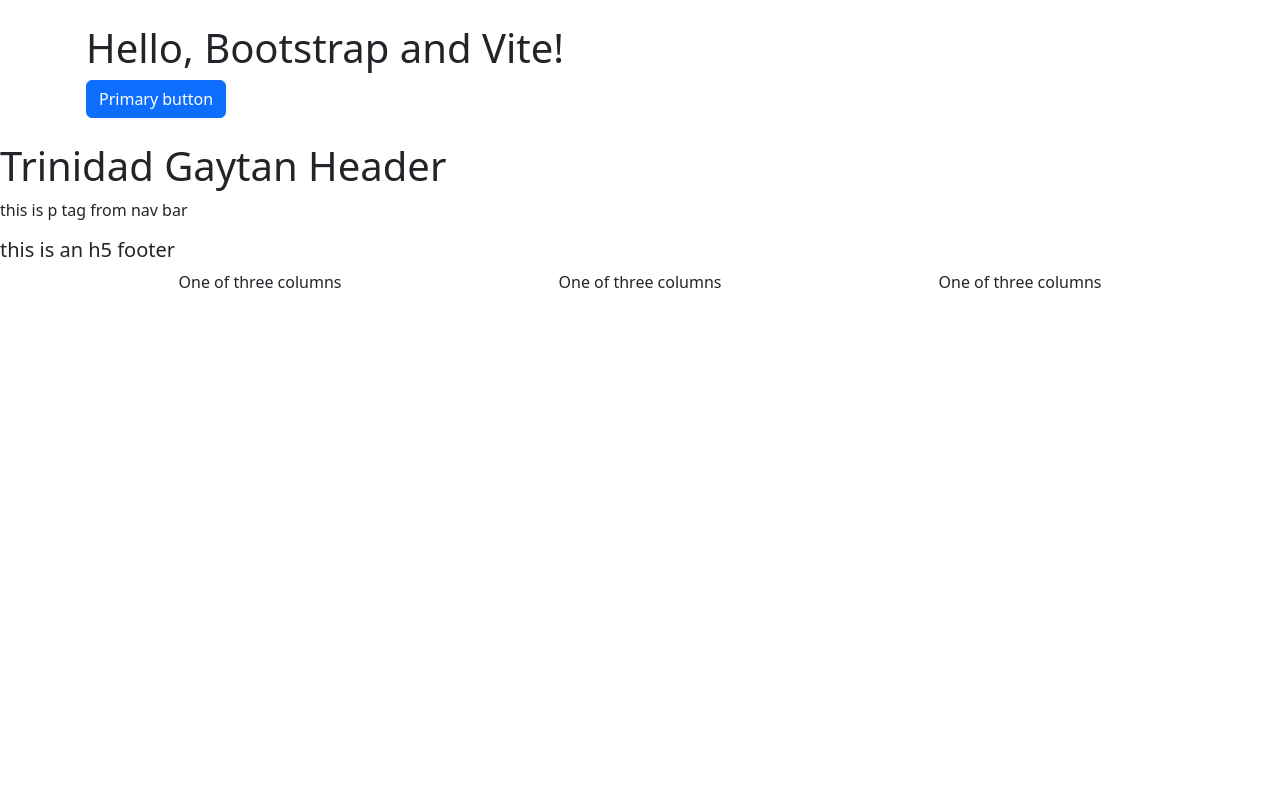
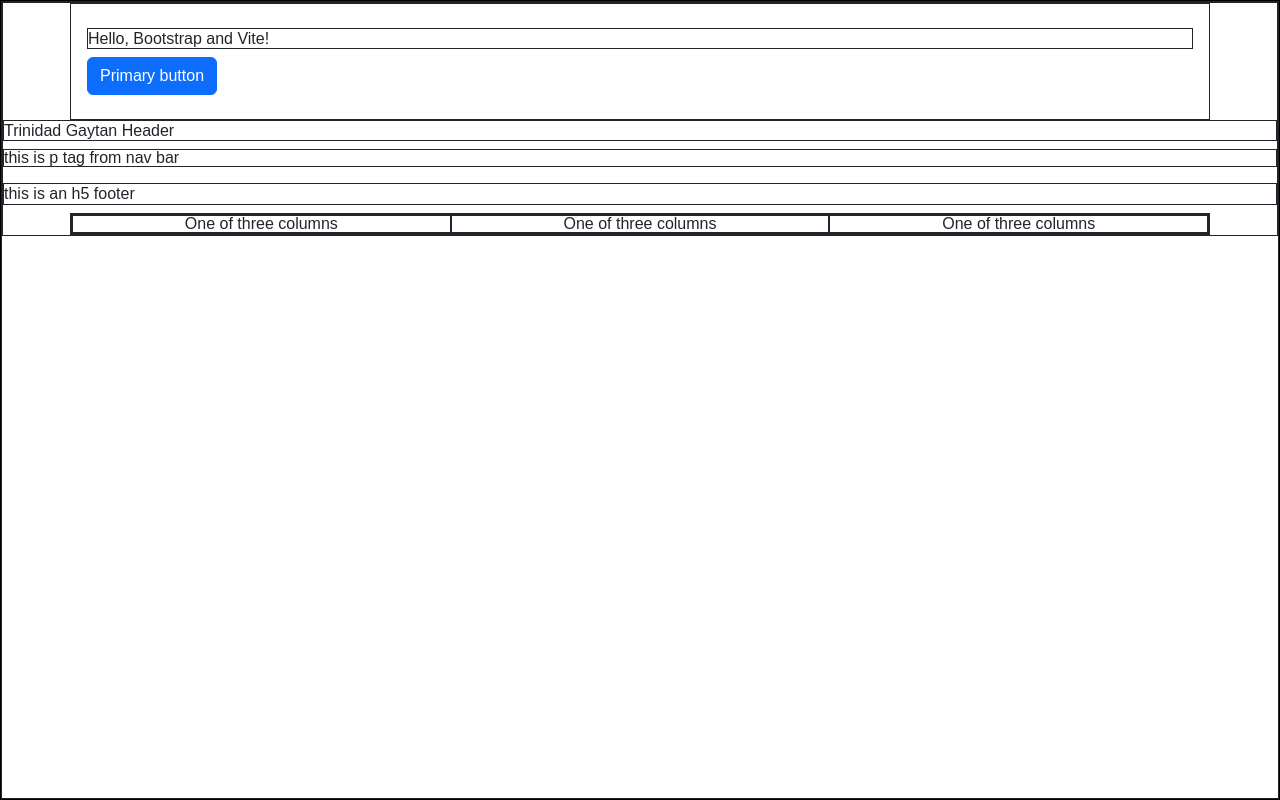
Before and after one commit to tgaytan/react-portfolio, a React (Vite) app: page / in a window 1280 px wide. Built offline with nearby package versions, Linux system fonts and the light colour scheme.

Commit message:
added reset.css and customer css to bootstrap

```diff
--- a/src/scss/styles.scss
+++ b/src/scss/styles.scss
@@ -1,2 +1,47 @@
 // Import all of Bootstrap's CSS
 @import "bootstrap/scss/bootstrap";
+
+// reset.css
+
+* {
+    margin: 0;
+    border: 0;
+    box-sizing: border-box;
+}
+
+/* Gives the body element a parent height to compare against */
+html {
+    height: 100%;
+}
+
+body {
+    min-height: 100%;
+    line-height: 1;
+    font-family: sans-serif;
+}
+
+h1, h2, h3, h4, h5, h6 {
+    font-size: 100%;
+}
+
+/* Matches the font of special elements to the rest of the page */
+input, select, option, optgroup, textarea, button,
+pre, code {
+    font-size: 100%;
+    font-family: inherit;
+}
+
+/* Removes default bullet points from lists */
+ol, ul {
+    list-style: none;
+}
+
+a {
+    text-decoration: none;
+}
+
+
+
+* {
+    border: 1px solid;
+}
```
